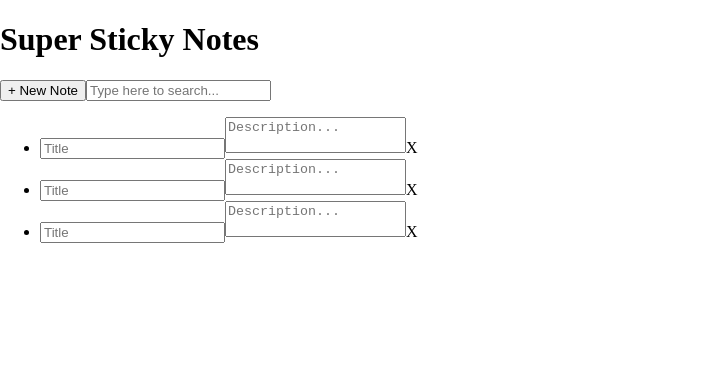
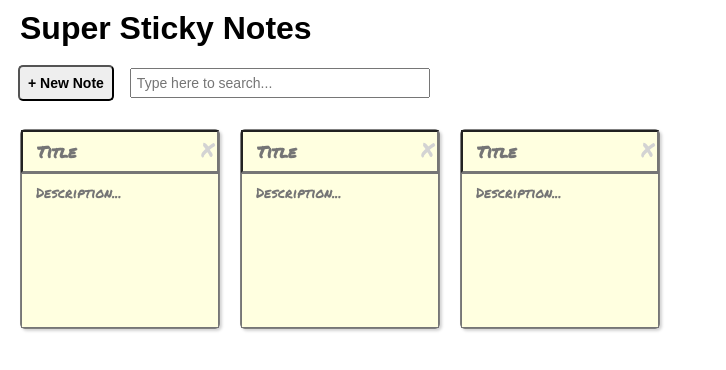
Before and after one commit to jessica-lau/sticky-notes-app, a React (Create React App) app: page / in a window 1280 px wide. Shown: the top 370 px of the page, without its empty margins (0-726 px from the left). Built offline with nearby package versions, Linux system fonts and the light colour scheme.

Commit message:
add class names to JSX to apply css

```diff
--- a/src/App.js
+++ b/src/App.js
@@ -1,29 +1,30 @@
 import React from "react";
+
 
 var App = () => (
     <div>
-        <header>
-            <h1>Super Sticky Notes</h1>
-            <aside>
-                <button>+ New Note</button>
-                <input type="text" placeholder="Type here to search..." />
+        <header class= "app-header">
+            <h1 class="app-header__title">Super Sticky Notes</h1>
+            <aside class= "app-header__controls">
+                <button class="add-new">+ New Note</button>
+                <input class="search" type="text" placeholder="Type here to search..." />
             </aside>
         </header>
-        <ul>
-            <li>
-                <input type="text" placeholder="Title" />
-                <textarea placeholder="Description..." />
-                <span>X</span>
+        <ul class= "notes-list">
+            <li class= "note">
+                <input class= "note__title" type="text" placeholder="Title" />
+                <textarea class= "note__description" placeholder="Description..." />
+                <span class= "note__delete">X</span>
             </li>
-            <li>
-                <input type="text" placeholder="Title" />
-                <textarea placeholder="Description..." />
-                <span>X</span>
+            <li class= "note">
+                <input class= "note__title" type="text" placeholder="Title" />
+                <textarea class= "note__description" placeholder="Description..." />
+                <span class= "note__delete">X</span>
             </li>
-            <li>
-                <input type="text" placeholder="Title" />
-                <textarea placeholder="Description..." />
-                <span>X</span>
+            <li class= "note">
+                <input class= "note__title" type="text" placeholder="Title" />
+                <textarea class= "note__description" placeholder="Description..." />
+                <span class= "note__delete">X</span>
             </li>
         </ul>
     </div>
```
